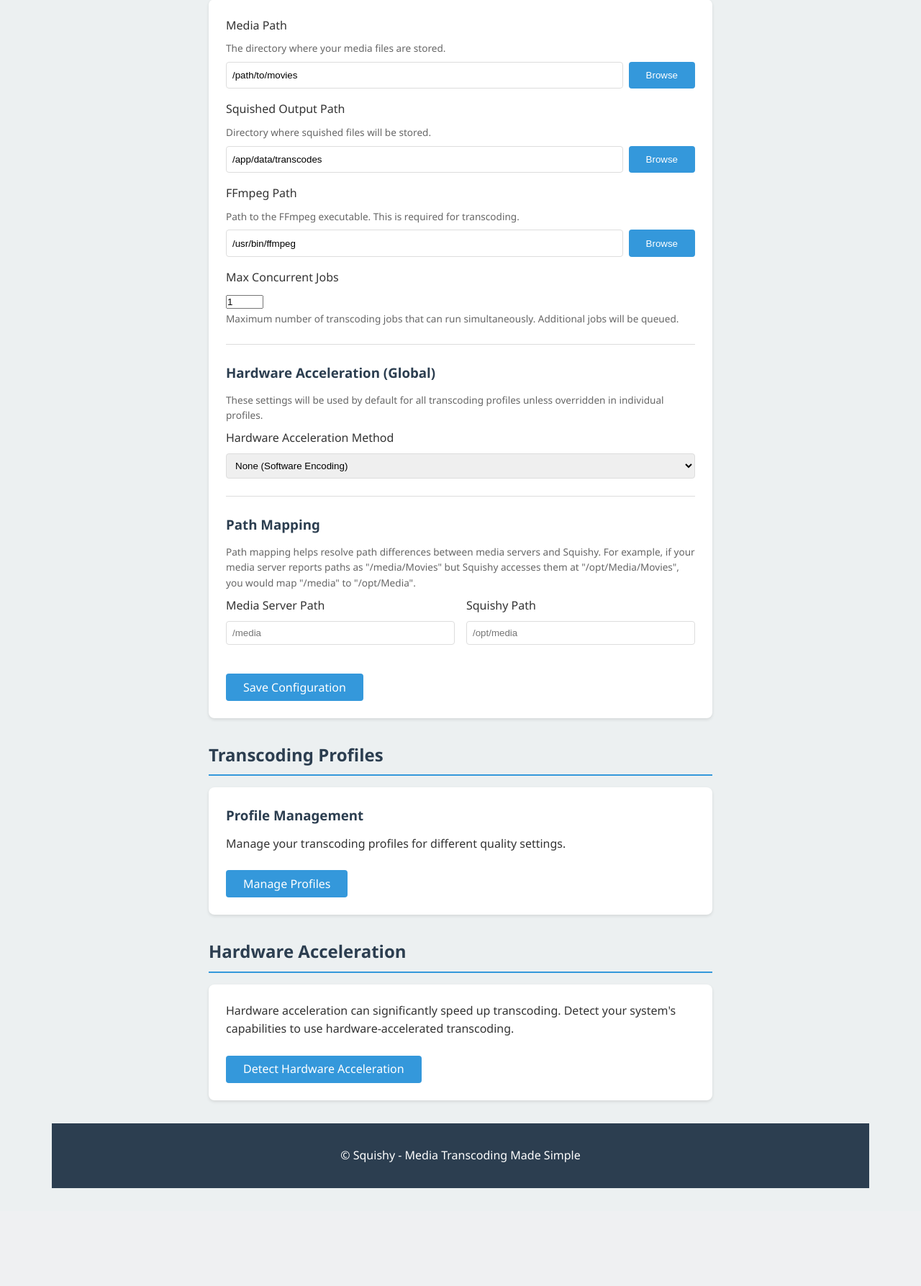
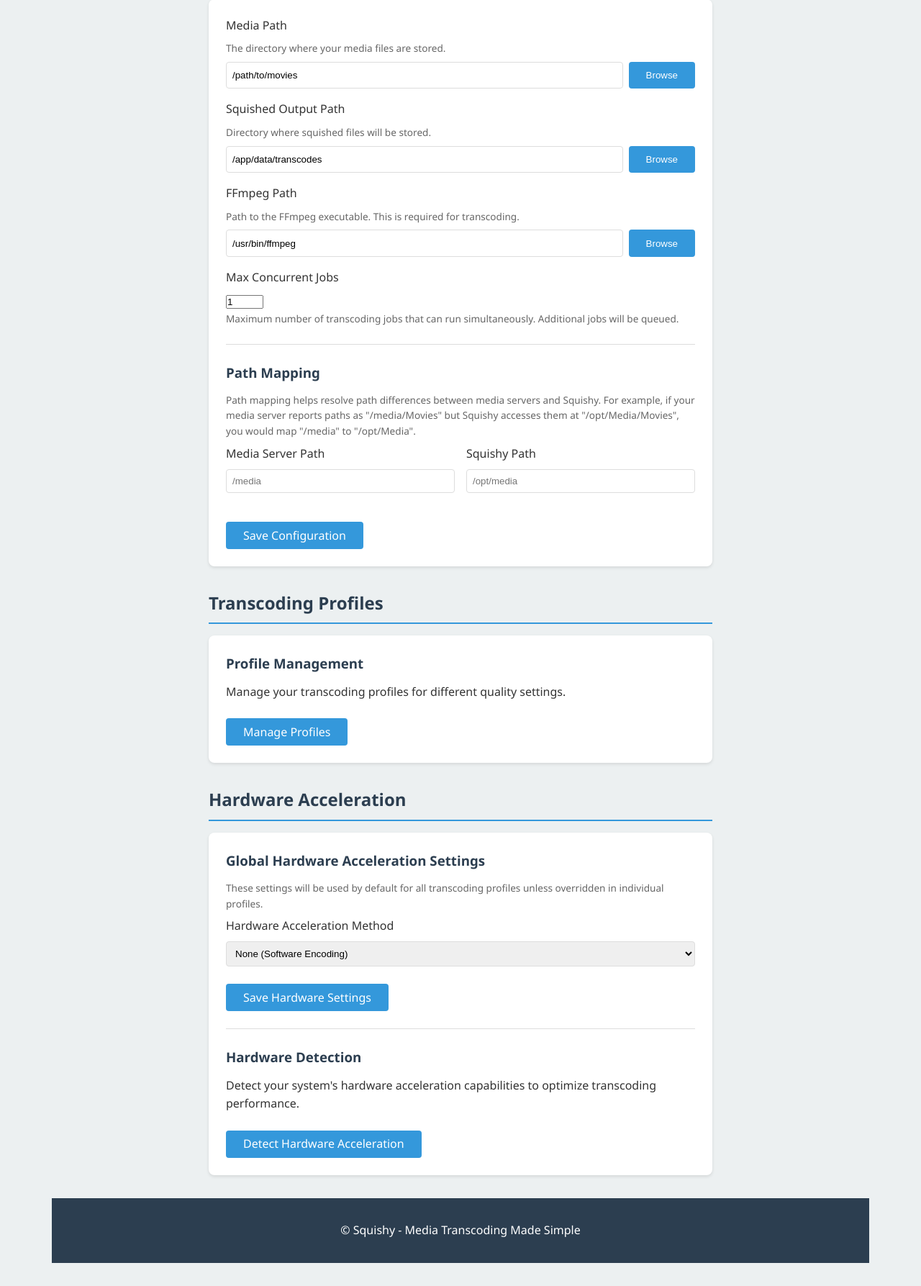
Before and after one commit to cleverdevil/squishy, a Flask app: page /admin/ in a window 1280 px wide. Shown: the part 1020-2807 px from the top of the page at 72% size. Before the commit the page ends 2671 px from the top, so only its background shows below. Run offline with Flask 3, Linux system fonts and the light colour scheme.

Commit message:
Move hardware acceleration settings to dedicated section in admin panel

```diff
--- a/squishy/templates/admin/index.html
+++ b/squishy/templates/admin/index.html
@@ -102,28 +102,6 @@
                     <label for="max_concurrent_jobs">Max Concurrent Jobs</label>
                     <input type="number" id="max_concurrent_jobs" name="max_concurrent_jobs" value="{{ config.max_concurrent_jobs }}" min="1" max="10">
                     <p class="help-text">Maximum number of transcoding jobs that can run simultaneously. Additional jobs will be queued.</p>
-                </div>
-
-                <hr>
-                <h3>Hardware Acceleration (Global)</h3>
-                <p class="help-text">These settings will be used by default for all transcoding profiles unless overridden in individual profiles.</p>
-
-                <div class="form-group">
-                    <label for="hw_accel">Hardware Acceleration Method</label>
-                    <select id="hw_accel" name="hw_accel">
-                        <option value="" {% if not config.hw_accel %}selected{% endif %}>None (Software Encoding)</option>
-                        <option value="nvenc" {% if config.hw_accel == "nvenc" %}selected{% endif %}>NVIDIA NVENC</option>
-                        <option value="qsv" {% if config.hw_accel == "qsv" %}selected{% endif %}>Intel QuickSync (QSV)</option>
-                        <option value="vaapi" {% if config.hw_accel == "vaapi" %}selected{% endif %}>VAAPI (Intel/AMD GPU)</option>
-                        <option value="videotoolbox" {% if config.hw_accel == "videotoolbox" %}selected{% endif %}>VideoToolbox (macOS)</option>
-                        <option value="amf" {% if config.hw_accel == "amf" %}selected{% endif %}>AMD AMF</option>
-                    </select>
-                </div>
-
-                <div class="form-group" id="hw_device_group" {% if config.hw_accel not in ["nvenc", "cuda", "vaapi"] %}style="display:none"{% endif %}>
-                    <label for="hw_device">Hardware Device</label>
-                    <input type="text" id="hw_device" name="hw_device" value="{{ config.hw_device or '' }}" placeholder="e.g. /dev/dri/renderD128 or 0">
-                    <p class="help-text">For CUDA/NVENC: GPU index (e.g. "0"). For VAAPI: device path (e.g. "/dev/dri/renderD128").</p>
                 </div>
 
                 <hr>
@@ -555,7 +533,49 @@
     <div class="admin-section">
         <h2>Hardware Acceleration</h2>
         <div class="card">
-            <p>Hardware acceleration can significantly speed up transcoding. Detect your system's capabilities to use hardware-accelerated transcoding.</p>
+            <h3>Global Hardware Acceleration Settings</h3>
+            <p class="help-text">These settings will be used by default for all transcoding profiles unless overridden in individual profiles.</p>
+
+            <form action="{{ url_for('admin.update_paths_and_mapping') }}" method="post">
+                <!-- Hidden fields to maintain other settings -->
+                <input type="hidden" name="media_path" value="{{ config.media_path }}">
+                <input type="hidden" name="transcode_path" value="{{ config.transcode_path }}">
+                <input type="hidden" name="ffmpeg_path" value="{{ config.ffmpeg_path }}">
+                <input type="hidden" name="max_concurrent_jobs" value="{{ config.max_concurrent_jobs }}">
+                {% if config.path_mappings and config.path_mappings.keys()|list %}
+                <input type="hidden" name="source_path" value="{{ config.path_mappings.keys()|list|first }}">
+                {% endif %}
+                {% if config.path_mappings and config.path_mappings.values()|list %}
+                <input type="hidden" name="target_path" value="{{ config.path_mappings.values()|list|first }}">
+                {% endif %}
+
+                <div class="form-group">
+                    <label for="hw_accel">Hardware Acceleration Method</label>
+                    <select id="hw_accel" name="hw_accel">
+                        <option value="" {% if not config.hw_accel %}selected{% endif %}>None (Software Encoding)</option>
+                        <option value="nvenc" {% if config.hw_accel == "nvenc" %}selected{% endif %}>NVIDIA NVENC</option>
+                        <option value="qsv" {% if config.hw_accel == "qsv" %}selected{% endif %}>Intel QuickSync (QSV)</option>
+                        <option value="vaapi" {% if config.hw_accel == "vaapi" %}selected{% endif %}>VAAPI (Intel/AMD GPU)</option>
+                        <option value="videotoolbox" {% if config.hw_accel == "videotoolbox" %}selected{% endif %}>VideoToolbox (macOS)</option>
+                        <option value="amf" {% if config.hw_accel == "amf" %}selected{% endif %}>AMD AMF</option>
+                    </select>
+                </div>
+
+                <div class="form-group" id="hw_device_group" {% if config.hw_accel not in ["nvenc", "cuda", "vaapi"] %}style="display:none"{% endif %}>
+                    <label for="hw_device">Hardware Device</label>
+                    <input type="text" id="hw_device" name="hw_device" value="{{ config.hw_device or '' }}" placeholder="e.g. /dev/dri/renderD128 or 0">
+                    <p class="help-text">For CUDA/NVENC: GPU index (e.g. "0"). For VAAPI: device path (e.g. "/dev/dri/renderD128").</p>
+                </div>
+
+                <div class="form-submit">
+                    <button type="submit" class="button">Save Hardware Settings</button>
+                </div>
+            </form>
+
+            <hr>
+
+            <h3>Hardware Detection</h3>
+            <p>Detect your system's hardware acceleration capabilities to optimize transcoding performance.</p>
             <div class="form-submit">
                 <a href="{{ url_for('admin.detect_hw_accel_route') }}" class="button">Detect Hardware Acceleration</a>
             </div>
```
